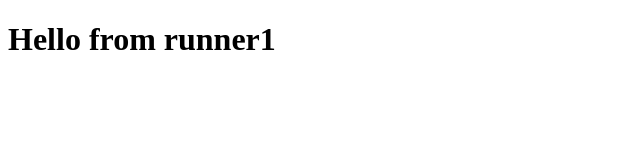
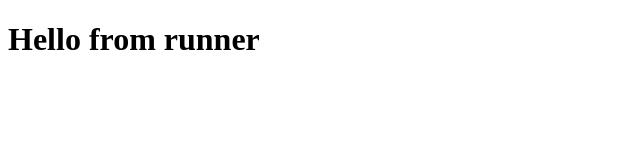
Before and after one commit to TalhaTahir24/Homelab, a plain HTML site: page CV/index.html in a window 1280 px wide. Shown: the full height of the page, 0-640 px from the left. Drawn offline with Linux system fonts and the light colour scheme.

Commit message:
fixing bug

```diff
--- a/CV/index.html
+++ b/CV/index.html
@@ -6,6 +6,6 @@
     <title>Document</title>
 </head>
 <body>
-    <h1>Hello from runner1</h1>
+    <h1>Hello from runner</h1>
 </body>
 </html>
```
Also changed, not shown: 1 other file.
